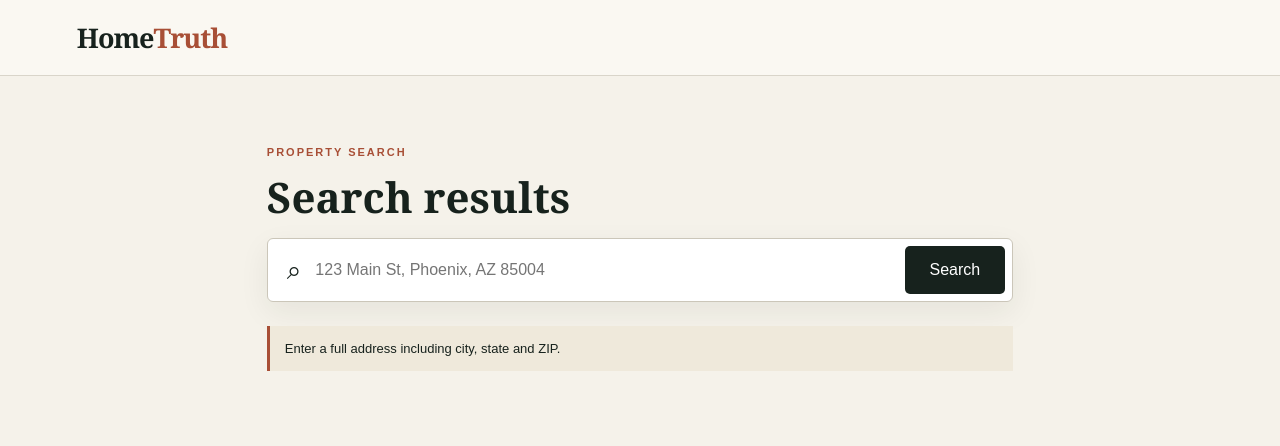
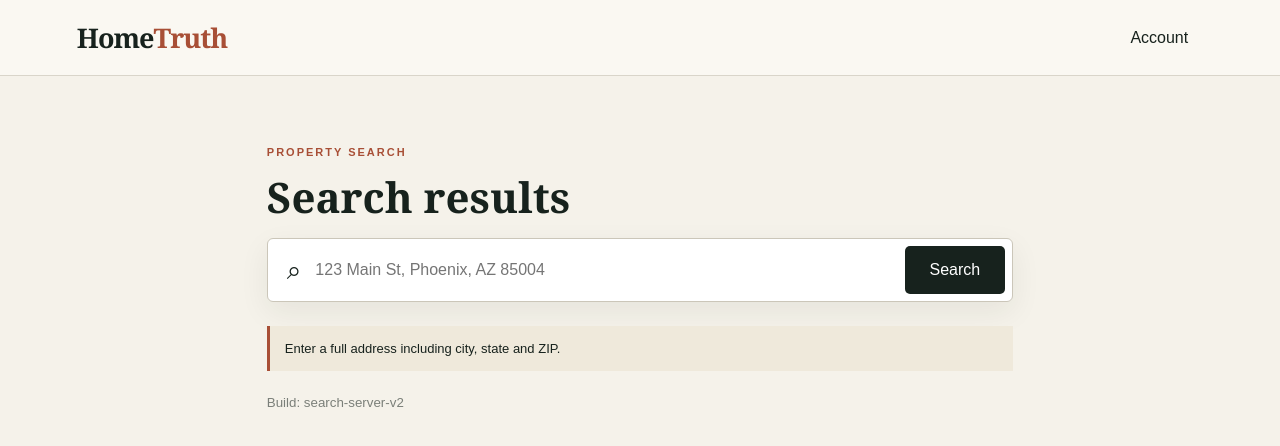
Before and after one commit to punalcpatel-hub/HomeTruth, a Next.js app: page /search in a window 1280 px wide. Shown: the top 446 px of the page. Built offline with nearby package versions, Linux system fonts and the light colour scheme.

Commit message:
Make search fully server-rendered with plain navigation

```diff
--- a/app/search/page.tsx
+++ b/app/search/page.tsx
@@ -1,11 +1,12 @@
-import Link from 'next/link';
-
 type AddressMatch = {
   address: string;
   city: string;
   state: string;
   zip: string;
 };
+
+export const dynamic = 'force-dynamic';
+export const revalidate = 0;
 
 function parseTypedAddress(q: string): AddressMatch | null {
   const parts = q.split(',').map((part) => part.trim()).filter(Boolean);
@@ -22,29 +23,38 @@ function parseTypedAddress(q: string): AddressMatch | null {
 
 export default async function SearchPage({ searchParams }: { searchParams: Promise<{ q?: string }> }) {
   const params = await searchParams;
-  const q = params.q?.trim() || '';
+  const q = typeof params.q === 'string' ? params.q.trim() : '';
   const typed = q ? parseTypedAddress(q) : null;
 
   return <main>
-    <nav><Link href="/" className="brand" style={{textDecoration:'none',color:'inherit'}}>Home<span>Truth</span></Link></nav>
+    <nav>
+      <a href="/" className="brand" style={{textDecoration:'none',color:'inherit'}}>Home<span>Truth</span></a>
+      <div className="navlinks">
+        <a href="/account" style={{textDecoration:'none',color:'inherit',padding:'11px 15px'}}>Account</a>
+      </div>
+    </nav>
+
     <section className="content" style={{maxWidth:900}}>
       <div className="eyebrow">PROPERTY SEARCH</div>
       <h2 style={{font:'700 42px/1 Georgia,serif',margin:'0 0 20px'}}>Search results</h2>
-      <form action="/search" method="get" className="search" style={{maxWidth:'100%',marginBottom:24}}>
+
+      <form action="/search" method="GET" className="search" style={{maxWidth:'100%',marginBottom:24}}>
         <span>⌕</span>
-        <input name="q" defaultValue={q} placeholder="123 Main St, Phoenix, AZ 85004" required/>
+        <input name="q" defaultValue={q} placeholder="123 Main St, Phoenix, AZ 85004" autoComplete="street-address" required/>
         <button type="submit">Search</button>
       </form>
 
       {!q && <div className="notice">Enter a full address including city, state and ZIP.</div>}
       {q && !typed && <div className="notice">Search received. Please use a full address like: 123 Main St, Phoenix, AZ 85004.</div>}
       {typed && <>
-        <div className="notice">Address found. Search is working whether you are signed in or signed out.</div>
+        <div className="notice">Address found.</div>
         <article className="agent" style={{marginTop:20}}>
           <div><h3>{typed.address}</h3><p>{typed.city}, {typed.state} {typed.zip}</p></div>
           <div className="agentScore">HomeTruth result</div>
         </article>
       </>}
+
+      <small style={{display:'block',marginTop:24,opacity:.55}}>Build: search-server-v2</small>
     </section>
   </main>;
 }
```
